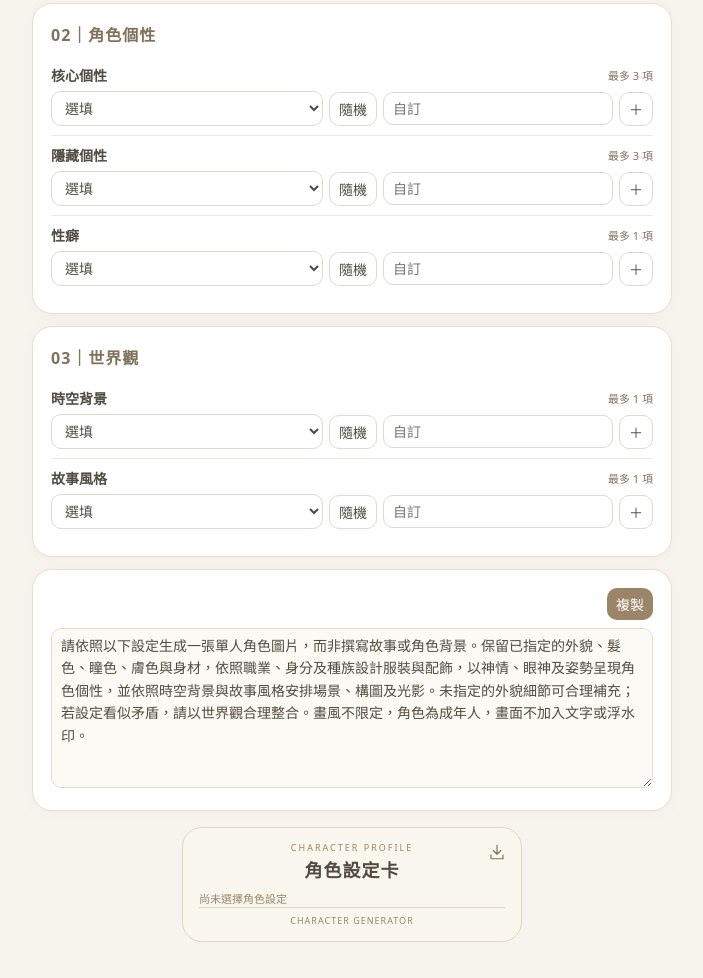
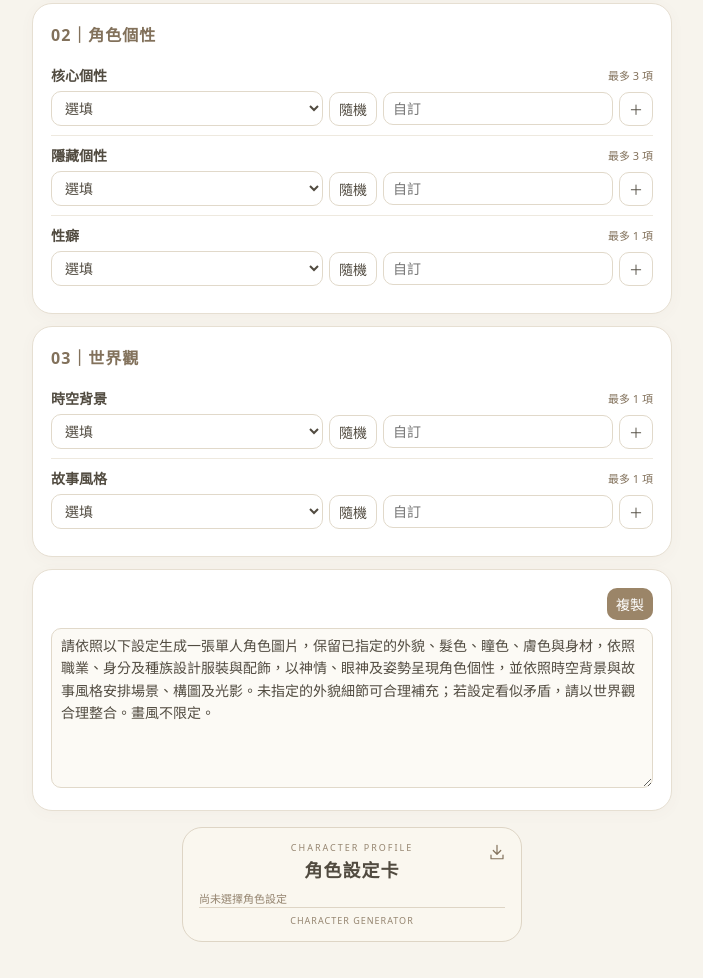
Before and after one commit to ZHIZHI0205/character-generator, a plain HTML site: page index.html in a window 1280 px wide. Shown: the part 911-1889 px from the top of the page, without its empty margins (288-991 px from the left). Drawn offline with nearby package versions, Linux system fonts and the light colour scheme.

Commit message:
Add files via upload

```diff
--- a/index.html
+++ b/index.html
@@ -11,7 +11,7 @@ const specs={'髮色':[['色相',360,35],['飽和度',100,45],['明度',100,35]]
 function spectrum(p,k){let a=el('article','',p),r=el('div','',a,'heading');el('label',k,r);let chips=el('div','',r,'chips');btn(r,'隨機',()=>randomSpec(k));let inputs=[],grid=el('div','',a,'sliders');specs[k].forEach(([name,max,def],j)=>{let line=el('div','',grid,'sliderline');el('small',name,line);let i=el('input','',line);i.type='range';i.min=0;i.max=max;i.value=def;i.setAttribute('aria-label',k+name);inputs.push(i);i.oninput=()=>{spectra[k].mode='manual';renderSpec(k)}});spectra[k]={inputs,mode:null,chips};if(k==='膚色')grid.style.gridTemplateColumns='1fr';updateTracks(k)}
 function updateTracks(k){let s=spectra[k],v=s.inputs.map(i=>+i.value);s.inputs.forEach((i,j)=>{if(k==='膚色')i.style.background='linear-gradient(90deg,#fff1e6,#bd8b60,#30201b)';else if(k!=='身材')i.style.background=j===0?'linear-gradient(90deg,red,yellow,lime,cyan,blue,magenta,red)':j===1?`linear-gradient(90deg,hsl(${v[0]},0%,${v[2]}%),hsl(${v[0]},100%,${v[2]}%))`:`linear-gradient(90deg,#000,hsl(${v[0]},${v[1]}%,50%),#fff)`})}
 function renderSpec(k){updateTracks(k);let s=spectra[k];s.chips.replaceChildren();if(s.mode){let b=btn(s.chips,'',()=>{s.mode=null;renderSpec(k)});b.className='chip'+(s.mode==='manual'?' manual':'');if(k!=='身材'){b.classList.add('colorchip');b.style.background=color(k);let rgb=getComputedStyle(b).backgroundColor.match(/[\d.]+/g).map(Number);b.style.color=(rgb[0]*.299+rgb[1]*.587+rgb[2]*.114)>150?'#30291f':'#fff';b.textContent='×';b.title='移除'+k;b.setAttribute('aria-label','移除'+k)}else b.append(document.createTextNode(describe(k)+' ×'))}output()}function randomSpec(k){let s=spectra[k];s.inputs.forEach(i=>i.value=Math.floor(Math.random()*(+i.max+1)));s.mode='random';renderSpec(k)}
-function output(){let out=document.getElementById('output');if(!out)return;let text=groups.map(([title,items],i)=>{let lines=Object.keys(items).filter(k=>k!=='性癖'&&state[k]?.length).map(k=>k+'：'+state[k].map(x=>x.v).join('、'));if(i===0)Object.keys(spectra).filter(k=>spectra[k].mode).forEach(k=>lines.push(k+'：'+describe(k)));return lines.length?title+'\n'+lines.join('\n'):''}).filter(Boolean).join('\n\n');out.value=(true?'請依照以下設定生成一張單人角色圖片，而非撰寫故事或角色背景。保留已指定的外貌、髮色、瞳色、膚色與身材，依照職業、身分及種族設計服裝與配飾，以神情、眼神及姿勢呈現角色個性，並依照時空背景與故事風格安排場景、構圖及光影。未指定的外貌細節可合理補充；若設定看似矛盾，請以世界觀合理整合。畫風不限定，角色為成年人，畫面不加入文字或浮水印。\n\n':'')+text;renderProfile()}
+function output(){let out=document.getElementById('output');if(!out)return;let text=groups.map(([title,items],i)=>{let lines=Object.keys(items).filter(k=>k!=='性癖'&&state[k]?.length).map(k=>k+'：'+state[k].map(x=>x.v).join('、'));if(i===0)Object.keys(spectra).filter(k=>spectra[k].mode).forEach(k=>lines.push(k+'：'+describe(k)));return lines.length?title+'\n'+lines.join('\n'):''}).filter(Boolean).join('\n\n');out.value=(true?'請依照以下設定生成一張單人角色圖片，保留已指定的外貌、髮色、瞳色、膚色與身材，依照職業、身分及種族設計服裝與配飾，以神情、眼神及姿勢呈現角色個性，並依照時空背景與故事風格安排場景、構圖及光影。未指定的外貌細節可合理補充；若設定看似矛盾，請以世界觀合理整合。畫風不限定。\n\n':'')+text;renderProfile()}
 function renderProfile(){const p=document.getElementById('profile');p.replaceChildren();el('div','CHARACTER PROFILE',p,'eyebrow');el('h2','角色設定卡',p);let count=0;groups.forEach(([title,items],i)=>{let g=el('div','',null,'profilegroup');function line(k,vs,tags=false){if(!vs.length)return;let r=el('div','',g,'profileline');el('div',k,r,'profilelabel');let v=el('div','',r,'profilevalue');if(tags)vs.forEach(x=>el('span',x,v,'profiletag'));else v.textContent=vs.join('、');count++}Object.keys(items).forEach(k=>line(k,(state[k]||[]).map(x=>x.v),i===1));if(i===0){let colors=el('div','',null,'profilecolors');['髮色','瞳色','膚色'].forEach(k=>{if(!spectra[k]?.mode)return;let c=el('div','',colors);el('div',k,c,'profilelabel');el('div','',c,'profilecolor').style.background=color(k);count++});if(colors.children.length)g.append(colors);if(spectra['身材']?.mode)line('身材',[describe('身材')])}if(g.children.length)p.append(g)});if(!count)el('div','尚未選擇角色設定',p,'profilelabel');el('footer','CHARACTER GENERATOR',p);let d=btn(p,'',downloadProfile);d.className='download-card';d.type='button';d.title='下載角色卡 PNG';d.setAttribute('aria-label','下載角色卡 PNG');d.setAttribute('data-html2canvas-ignore','true');d.innerHTML='<svg width="18" height="18" viewBox="0 0 24 24" fill="none" stroke="currentColor" stroke-width="1.6" stroke-linecap="round" stroke-linejoin="round"><path d="M12 3v12m-5-5 5 5 5-5M4 16v5h16v-5"/></svg>'}
 async function downloadProfile(){let p=document.getElementById('profile'),b=p.querySelector('.download-card');if(typeof html2canvas!=='function'){alert('圖片下載元件尚未載入，請確認網路連線後重新整理。');return}b.disabled=true;try{await document.fonts.ready;let canvas=await html2canvas(p,{scale:3,backgroundColor:null,logging:false});let blob=await new Promise(resolve=>canvas.toBlob(resolve,'image/png'));if(!blob)throw Error('PNG');let url=URL.createObjectURL(blob),a=document.createElement('a');a.href=url;a.download='角色設定卡.png';document.body.append(a);a.click();a.remove();setTimeout(()=>URL.revokeObjectURL(url),60000)}catch(e){alert('角色卡下載失敗，請重試或使用手機截圖。')}finally{b.disabled=false}}
 
```
